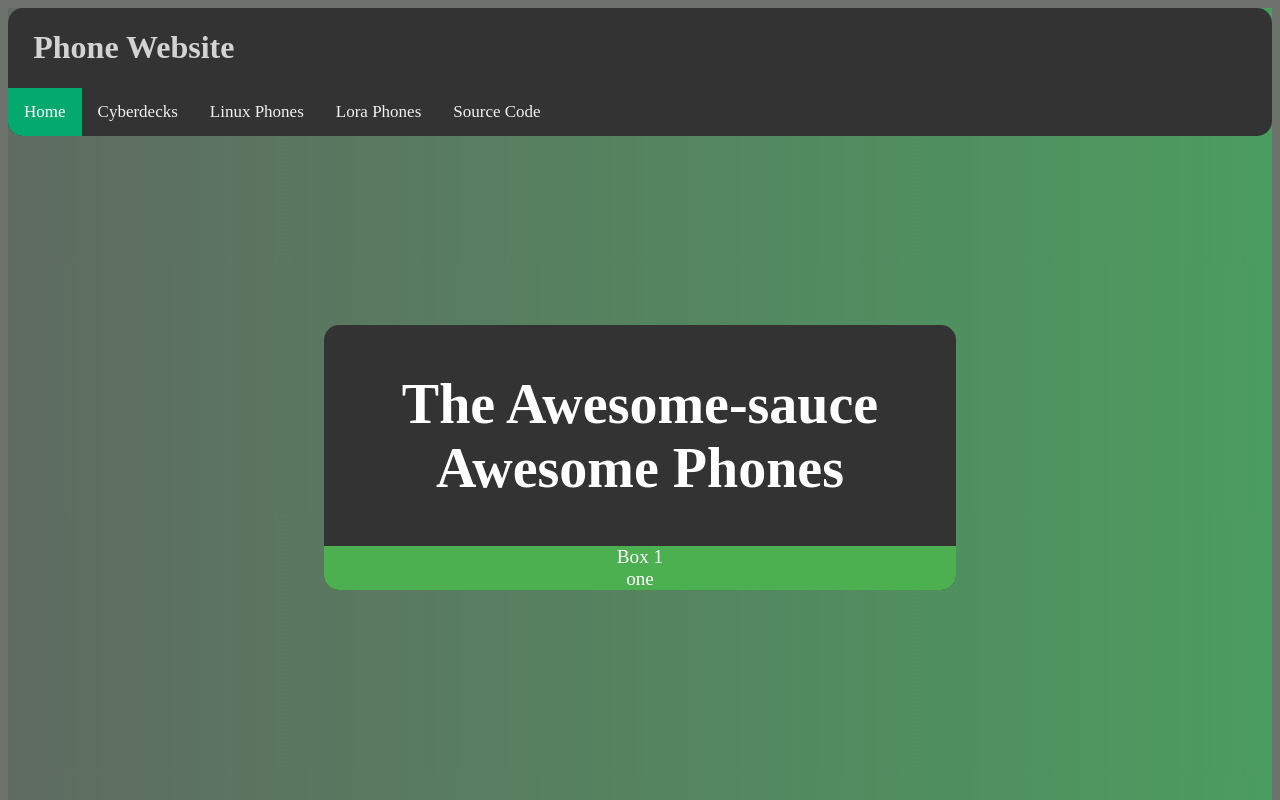
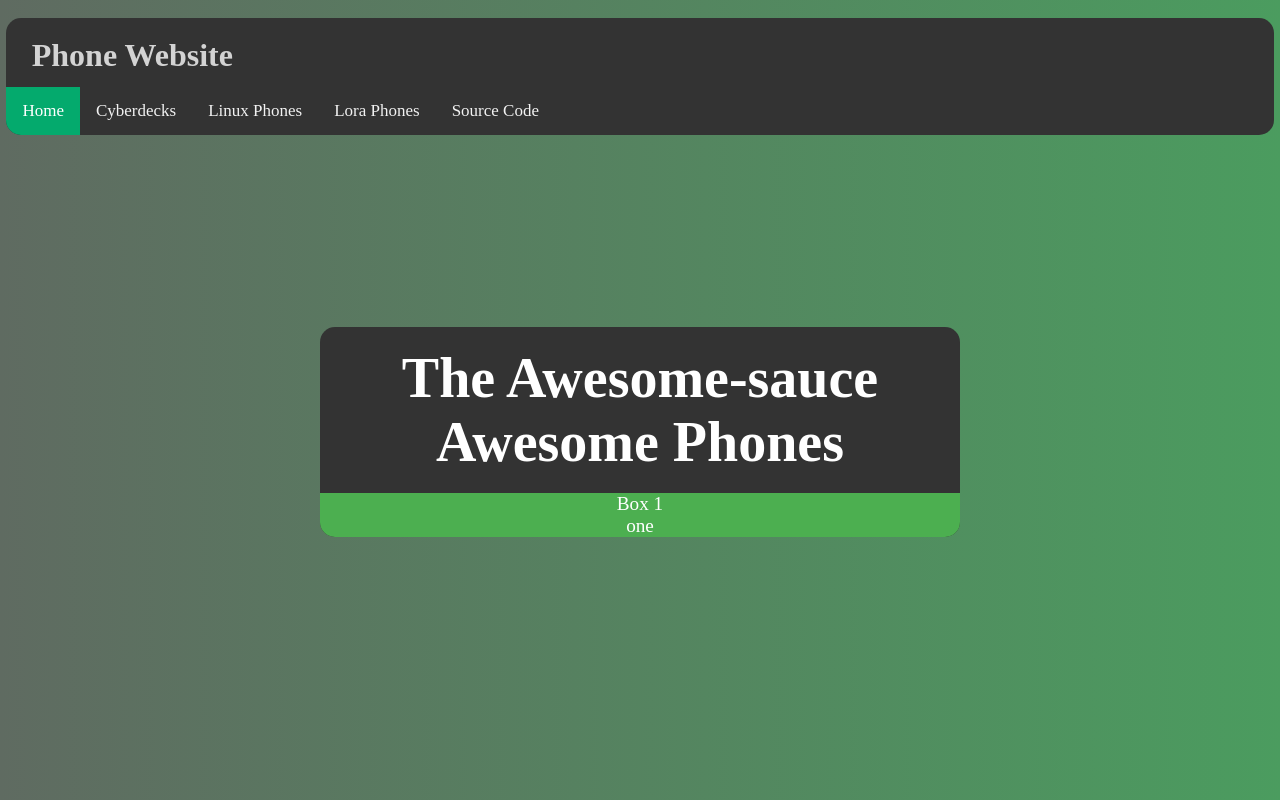
Before and after one commit to Zexolver/vue-PaC_Website, a Vue app: page / in a window 1280 px wide. Shown: the top 800 px of the page. Built offline with nearby package versions, Linux system fonts and the light colour scheme.

Commit message:
Update Styles and indenting to fix visual error

```diff
--- a/src/App.vue
+++ b/src/App.vue
@@ -8,6 +8,7 @@ import TheFooter from './components/TheFooter.vue'
 
 <template>
   <div id="Gradient_1">
+    <br>
     <TheHeader />
 
     <main>
--- a/src/assets/css_files/nav_styles.css
+++ b/src/assets/css_files/nav_styles.css
@@ -2,6 +2,8 @@
 #Nav_Title{
     color: lightgray;
     margin-left: 2%;
+    margin-top: 1.5%;
+    margin-bottom: 1%;
 }
 ul {
 list-style-type: none;
@@ -13,6 +15,8 @@ border-radius: 5px;
 background-color: #333;
 overflow: hidden;
 border-radius: 15px;
+margin-left: 0.5%;
+margin-right: 0.5%;
 }
 .topnav a {
 float: left;
--- a/src/assets/css_files/styles.css
+++ b/src/assets/css_files/styles.css
@@ -1,9 +1,16 @@
 /* styles.css */
 *{
     color: white;
+    box-sizing: border-box;
+    margin: 0;
+    padding: 0;
 }
 #Gradient_1{
     background-image: linear-gradient(to right, rgb(95, 107, 97) , rgb(75, 156, 95));
+}
+body, html, #app{
+    height: 100%;
+    width: 100%;
 }
 body {
    /*margin: 55px;*/
@@ -18,6 +25,8 @@ margin-right: 25%;
 margin-top: 15%;
 }
 #Index_EC{
+    margin-top: 3%;
+    margin-bottom: 3%;
     text-align: center;
     font-size: 350%;
     transition: 7s;
```
